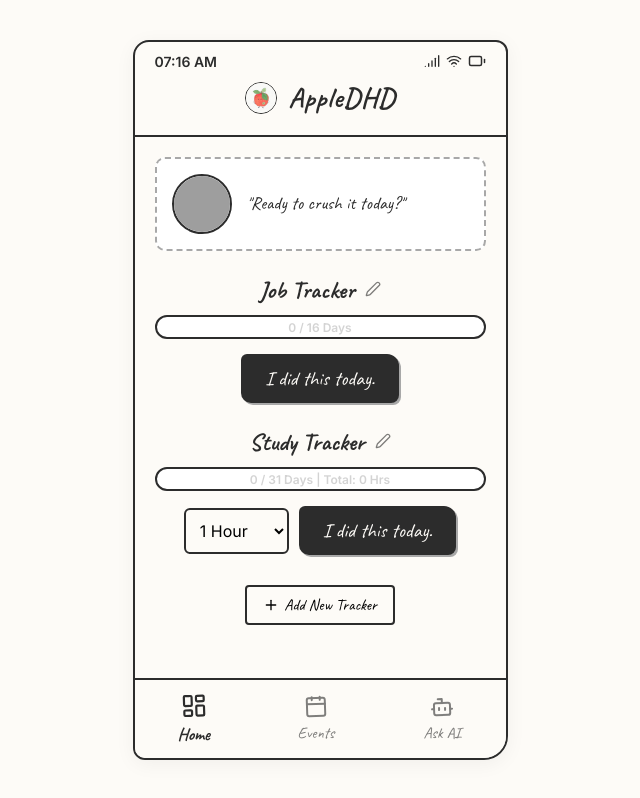
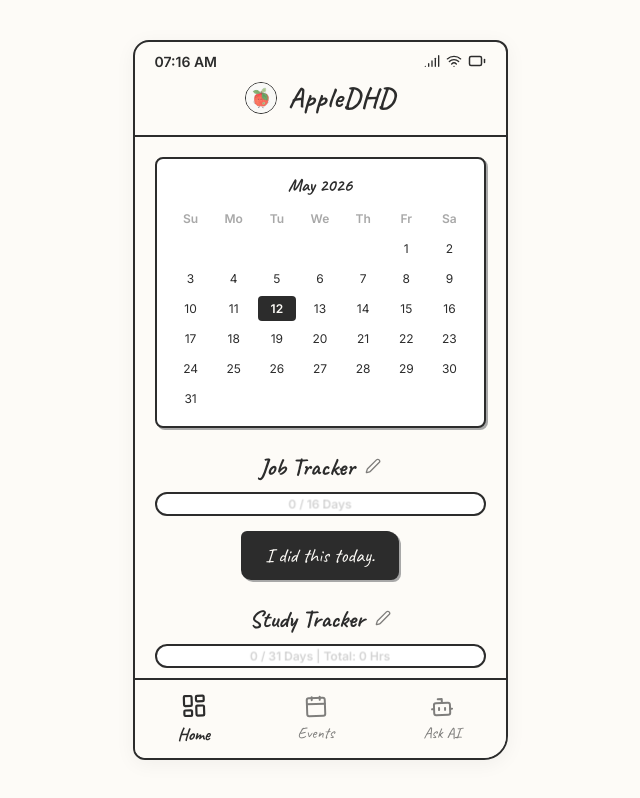
Before and after one commit to tonni19/AppleDHD, a React (Vite) app: page / in a window 1280 px wide. Shown: the whole page, without its empty margins (320-960 px from the left). Built offline with nearby package versions, Linux system fonts and the light colour scheme; grey boxes are pictures that could not be loaded.

Commit message:
UI Overhaul: Move calendar to dashboard, make trackers fully editable, remove pet widget

```diff
--- a/src/App.tsx
+++ b/src/App.tsx
@@ -88,6 +88,8 @@ function GenericTracker({ config, onUpdate, onDelete }: { config: TrackerConfig,
 
   const [isEditing, setIsEditing] = useState(false);
   const [editName, setEditName] = useState(config.name);
+  const [editTargetDays, setEditTargetDays] = useState(config.targetDays?.toString() || '');
+  const [editTargetHours, setEditTargetHours] = useState(config.targetHours?.toString() || '');
   const [selectedHours, setSelectedHours] = useState(1);
 
   useEffect(() => {
@@ -133,17 +135,37 @@ function GenericTracker({ config, onUpdate, onDelete }: { config: TrackerConfig,
     <div className="job-tracker" style={{ marginTop: '24px', position: 'relative' }}>
       <div style={{ display: 'flex', justifyContent: 'center', alignItems: 'center', gap: '10px', marginBottom: '10px' }}>
         {isEditing ? (
-          <>
+          <div style={{ width: '100%' }}>
+            <div style={{ display: 'flex', gap: '5px', marginBottom: '10px' }}>
               <input
                 type="text"
                 value={editName}
                 onChange={e => setEditName(e.target.value)}
-              style={{ fontSize: '20px', fontFamily: 'var(--font-sketch)', textAlign: 'center', border: '2px solid var(--border-color)', borderRadius: '4px', padding: '4px', width: '60%' }}
+                style={{ fontSize: '18px', fontFamily: 'var(--font-sketch)', textAlign: 'center', border: '2px solid var(--border-color)', borderRadius: '4px', padding: '4px', flex: 1, background: 'transparent' }}
                 autoFocus
               />
-            <button onClick={() => { onUpdate({ ...config, name: editName }); setIsEditing(false); }} style={{ background: 'none', border: 'none', cursor: 'pointer' }}><Save size={18} /></button>
+              <button onClick={() => { onUpdate({ ...config, name: editName, targetDays: editTargetDays ? parseInt(editTargetDays) : undefined, targetHours: editTargetHours ? parseInt(editTargetHours) : undefined }); setIsEditing(false); }} style={{ background: 'none', border: 'none', cursor: 'pointer' }}><Save size={18} /></button>
               <button onClick={() => setIsEditing(false)} style={{ background: 'none', border: 'none', cursor: 'pointer' }}><X size={18} /></button>
-          </>
+            </div>
+            <div style={{ display: 'flex', gap: '5px' }}>
+               <input
+                 type="number"
+                 placeholder="Target Days"
+                 value={editTargetDays}
+                 onChange={e => setEditTargetDays(e.target.value)}
+                 style={{ flex: 1, padding: '4px', border: '2px solid var(--border-color)', borderRadius: '4px', fontFamily: 'var(--font-main)', fontSize: '14px', background: 'transparent' }}
+               />
+               {config.type === 'hours' && (
+                 <input
+                   type="number"
+                   placeholder="Target Hrs"
+                   value={editTargetHours}
+                   onChange={e => setEditTargetHours(e.target.value)}
+                   style={{ flex: 1, padding: '4px', border: '2px solid var(--border-color)', borderRadius: '4px', fontFamily: 'var(--font-main)', fontSize: '14px', background: 'transparent' }}
+                 />
+               )}
+            </div>
+          </div>
         ) : (
           <>
             <h2 style={{ margin: 0 }}>{config.name}</h2>
@@ -164,14 +186,16 @@ function GenericTracker({ config, onUpdate, onDelete }: { config: TrackerConfig,
 
       <div style={{ display: 'flex', gap: '10px', justifyContent: 'center', alignItems: 'center' }}>
         {config.type === 'hours' && (
-          <select
-            style={{ padding: '10px', border: '2px solid var(--border-color)', borderRadius: '6px', fontFamily: 'var(--font-main)', fontSize: '16px', background: 'transparent', cursor: 'pointer', opacity: isDoneToday ? 0.7 : 1 }}
+          <input
+            type="number"
+            min="0.5"
+            step="0.5"
+            placeholder="Hrs"
+            style={{ padding: '10px', width: '80px', border: '2px solid var(--border-color)', borderRadius: '6px', fontFamily: 'var(--font-main)', fontSize: '16px', background: 'transparent', opacity: isDoneToday ? 0.7 : 1 }}
             value={selectedHours}
             onChange={e => setSelectedHours(Number(e.target.value))}
             disabled={isDoneToday}
-          >
-            {[1,2,3,4,5].map(h => <option key={h} value={h}>{h} Hour{h>1?'s':''}</option>)}
-          </select>
+          />
         )}
         <button
           className="work-btn"
@@ -184,6 +208,33 @@ function GenericTracker({ config, onUpdate, onDelete }: { config: TrackerConfig,
         >
           {isDoneToday ? "Done for today!" : "I did this today."}
         </button>
+      </div>
+    </div>
+  );
+}
+
+function MiniCalendar() {
+  const d = new Date();
+  const year = d.getFullYear();
+  const month = d.getMonth();
+  const firstDay = new Date(year, month, 1).getDay();
+  const daysInMonth = new Date(year, month + 1, 0).getDate();
+
+  const grids = [];
+  for(let i=0; i<firstDay; i++) grids.push(<div key={`empty-${i}`}></div>);
+  for(let i=1; i<=daysInMonth; i++) {
+    const active = i === d.getDate() ? 'active' : '';
+    grids.push(<div key={`day-${i}`} className={`mini-calendar-date ${active}`}>{i}</div>);
+  }
+
+  return (
+    <div className="mini-calendar" style={{ marginBottom: '20px' }}>
+      <div className="mini-calendar-header">
+        {d.toLocaleString('default', { month: 'long', year: 'numeric' })}
+      </div>
+      <div className="mini-calendar-grid">
+        {['Su','Mo','Tu','We','Th','Fr','Sa'].map(d => <div key={d} className="mini-calendar-day">{d}</div>)}
+        {grids}
       </div>
     </div>
   );
@@ -236,16 +287,9 @@ function Dashboard() {
 
   return (
     <section className="section active" style={{ display: 'block' }}>
-      {trackers.map((t, index) => (
-        <div key={t.id}>
-           {index === 0 && (
-              <div className="pet-widget">
-                <img src="/capybara_pet.png" alt="Digital Pet" id="digital-pet" onError={(e) => (e.currentTarget.style.display = 'none')} />
-                <div className="pet-dialogue">"Ready to crush it today?"</div>
-              </div>
-           )}
-           <GenericTracker config={t} onUpdate={updateTracker} onDelete={() => deleteTracker(t.id)} />
-        </div>
+      <MiniCalendar />
+      {trackers.map(t => (
+        <GenericTracker key={t.id} config={t} onUpdate={updateTracker} onDelete={() => deleteTracker(t.id)} />
       ))}
       <div style={{ textAlign: 'center', marginTop: '30px' }}>
         {isAdding ? (
@@ -326,22 +370,6 @@ function Calendar() {
     .sort((a, b) => new Date(a.date).getTime() - new Date(b.date).getTime())
     .filter(e => new Date(e.date) >= today);
 
-  const renderMiniCalendar = () => {
-    const d = new Date();
-    const year = d.getFullYear();
-    const month = d.getMonth();
-    const firstDay = new Date(year, month, 1).getDay();
-    const daysInMonth = new Date(year, month + 1, 0).getDate();
-
-    const grids = [];
-    for(let i=0; i<firstDay; i++) grids.push(<div key={`empty-${i}`}></div>);
-    for(let i=1; i<=daysInMonth; i++) {
-      const active = i === d.getDate() ? 'active' : '';
-      grids.push(<div key={`day-${i}`} className={`mini-calendar-date ${active}`}>{i}</div>);
-    }
-    return grids;
-  };
-
   return (
     <section className="section active" style={{ display: 'block' }}>
       <div className="calendar-header">
@@ -351,15 +379,7 @@ function Calendar() {
         </button>
       </div>
 
-      <div className="mini-calendar">
-        <div className="mini-calendar-header">
-          {new Date().toLocaleString('default', { month: 'long', year: 'numeric' })}
-        </div>
-        <div className="mini-calendar-grid">
-          {['Su','Mo','Tu','We','Th','Fr','Sa'].map(d => <div key={d} className="mini-calendar-day">{d}</div>)}
-          {renderMiniCalendar()}
-        </div>
-      </div>
+      <MiniCalendar />
 
       <div className="event-list">
         {upcomingEvents.length === 0 ? (
--- a/src/index.css
+++ b/src/index.css
@@ -193,30 +193,7 @@ nav {
   opacity: 0.9;
 }
 
-.pet-widget {
-  display: flex;
-  align-items: center;
-  gap: 15px;
-  padding: 15px;
-  border: 2px dashed var(--accent-color);
-  border-radius: 10px;
-  margin-bottom: 24px;
-  background-color: #fff;
-}
 
-.pet-widget img {
-  width: 60px;
-  height: 60px;
-  border-radius: 50%;
-  border: 2px solid var(--border-color);
-  object-fit: cover;
-}
-
-.pet-dialogue {
-  font-family: var(--font-sketch);
-  font-size: 18px;
-  line-height: 1.2;
-}
 
 .job-tracker {
   text-align: center;
```
Lines whose indentation alone changed are shown as unchanged.
